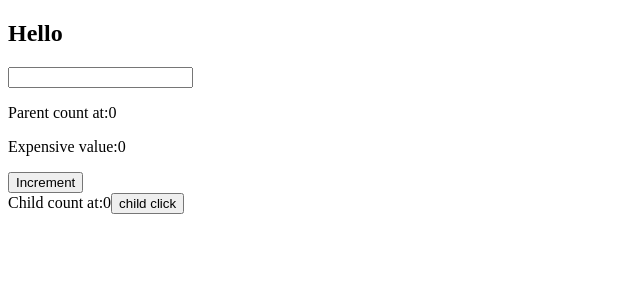
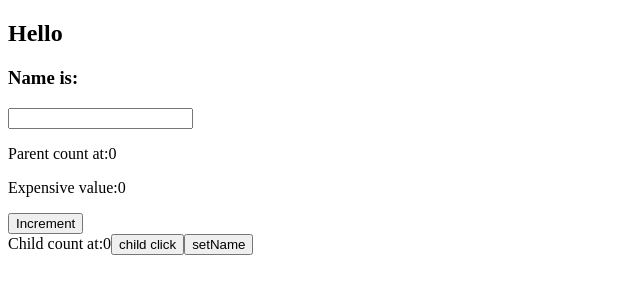
Before and after one commit to bobbyDeepak1415/React_Hooks, a React (Vite) app: page / in a window 1280 px wide. Shown: the top 300 px of the page, without its empty margins (0-640 px from the left). Built offline with nearby package versions, Linux system fonts and the light colour scheme.

Commit message:
setup done

```diff
--- a/src/Child1.jsx
+++ b/src/Child1.jsx
@@ -1,12 +1,15 @@
 import React from "react";
 
-const Child1 = ({ count, memoizedClickkkk }) => {
+const Child1 = ({ count, memoizedClickkkk, setFirstName }) => {
   console.log("Child1 rendering...");
+
+  let title = "Bobby";
 
   return (
     <div>
       Child count at:{count}
       <button onClick={memoizedClickkkk}>child click</button>
+      <button onClick={() => setFirstName(title)}>setName</button>
     </div>
   );
 };
--- a/src/Demo.jsx
+++ b/src/Demo.jsx
@@ -5,6 +5,7 @@ import handleClick from "./handleClick";
 const Demo = () => {
   const [count, setCount] = useState(0);
   const [item, setItem] = useState("");
+  const [title, setTitle] = useState("");
 
   console.log("parent rendering...");
 
@@ -19,12 +20,13 @@ const Demo = () => {
   return (
     <>
       <h2>Hello</h2>
+      <h3>Name is:{title}</h3>
       <input value={item} onChange={(e) => setItem(e.target.value)} />
       <p>Parent count at:{count}</p>
       <p>Expensive value:{expensiveValue}</p>
       <button onClick={memoizedClick}>Increment</button>
 
-      <Child1 memoizedClickkkk={memoizedClick} count={count} />
+      <Child1 setFirstName={setTitle}  memoizedClickkkk={memoizedClick} count={count} />
     </>
   );
 };
```
